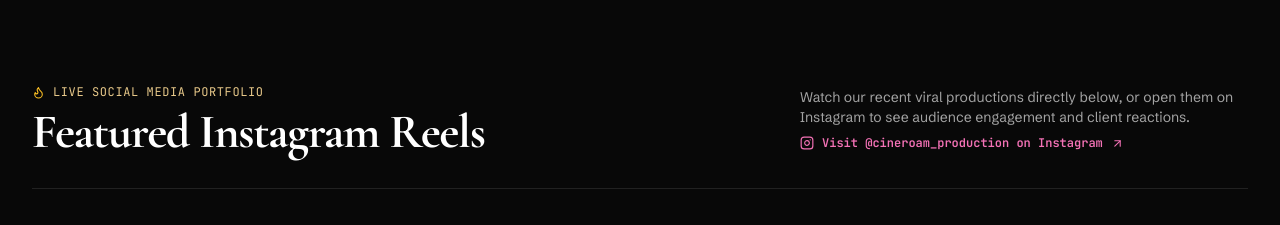
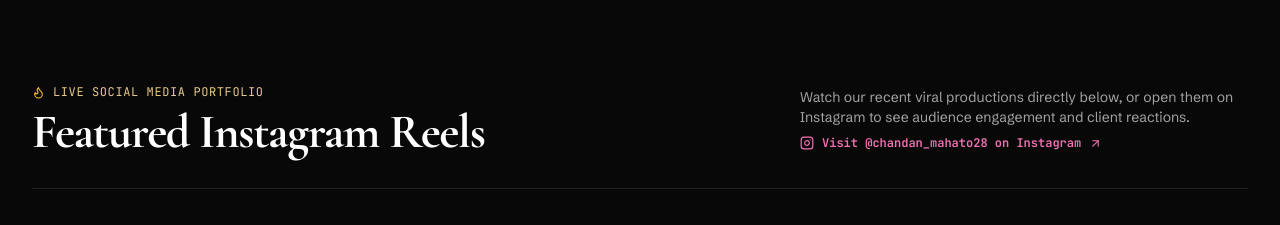
Before and after one commit to JKD-codes/CineRoam, a React (Vite) app: page / in a window 1280 px wide. Shown: the part 2320-2545 px from the top of the page. Built offline with nearby package versions, Linux system fonts and the light colour scheme.

Commit message:
fix: update contact channels and instagram profile links

```diff
--- a/src/components/ContactSection.jsx
+++ b/src/components/ContactSection.jsx
@@ -80,6 +80,19 @@ export default function ContactSection({ playShutterSound }) {
                     <span className="text-neutral-500 block text-[10px] uppercase">Official Email</span>
                     <a href={`mailto:${personalInfo.email}`} className="text-white hover:text-[#E8C98A] transition-colors font-medium">
                       {personalInfo.email}
+                    </a>
+                  </div>
+                </div>
+
+                {/* Direct Phone / Call */}
+                <div className="flex items-center gap-3 text-neutral-300">
+                  <div className="w-9 h-9 rounded-xl bg-white/5 flex items-center justify-center text-[#E8C98A] shrink-0 border border-white/5">
+                    <Phone size={16} />
+                  </div>
+                  <div>
+                    <span className="text-neutral-500 block text-[10px] uppercase">Phone / Calling</span>
+                    <a href={`tel:${personalInfo.phone}`} className="text-white hover:text-[#E8C98A] transition-colors font-medium">
+                      {personalInfo.phone}
                     </a>
                   </div>
                 </div>
--- a/src/components/InstagramReelsSection.jsx
+++ b/src/components/InstagramReelsSection.jsx
@@ -84,7 +84,7 @@ export default function InstagramReelsSection({ playShutterSound }) {
               className="inline-flex items-center gap-2 text-xs font-mono text-pink-400 hover:text-pink-300 font-semibold"
             >
               <InstagramIcon size={14} />
-              <span>Visit @cineroam_production on Instagram</span>
+              <span>Visit {personalInfo.instagramHandle} on Instagram</span>
               <ArrowUpRight size={13} />
             </a>
           </div>
--- a/src/components/Navbar.jsx
+++ b/src/components/Navbar.jsx
@@ -168,7 +168,7 @@ export default function Navbar({
             target="_blank"
             rel="noreferrer"
             className="p-2 sm:p-2.5 rounded-full border border-pink-500/30 text-pink-400 hover:bg-pink-500/10 transition-colors bg-white/5 shrink-0"
-            title="Follow on Instagram (@cineroam_production)"
+            title={`Follow on Instagram (${personalInfo.instagramHandle})`}
           >
             <InstagramIcon size={16} />
           </a>
@@ -280,7 +280,7 @@ export default function Navbar({
               className="flex items-center justify-center gap-2 w-full py-3 rounded-xl text-xs font-mono tracking-wider text-pink-400 bg-pink-500/10 border border-pink-500/20"
             >
               <InstagramIcon size={16} />
-              <span>Follow @cineroam_production</span>
+              <span>Follow {personalInfo.instagramHandle}</span>
             </a>
           </div>
 
--- a/src/data/portfolioData.js
+++ b/src/data/portfolioData.js
@@ -6,10 +6,10 @@ export const personalInfo = {
   location: "India (Available for Shoots)",
   experience: "5+ Years Craft",
   email: "cineroam29@gmail.com",
-  phone: "+91 96081 00000",
-  whatsapp: "919608100000",
-  instagram: "https://instagram.com/cineroam_production",
-  instagramHandle: "@cineroam_production",
+  phone: "+91 99309 02745",
+  whatsapp: "919930902745",
+  instagram: "https://www.instagram.com/chandan_mahato28?psln=b3d0MzlkMHJnMGN6",
+  instagramHandle: "@chandan_mahato28",
   bio: "Creative Director at CineRoam Production. Helping cafes, restaurants, fashion labels, and consumer brands turn casual scrollers into paying customers through viral-worthy reels, high-end food styling, and commercial product imagery."
 };
 
```
